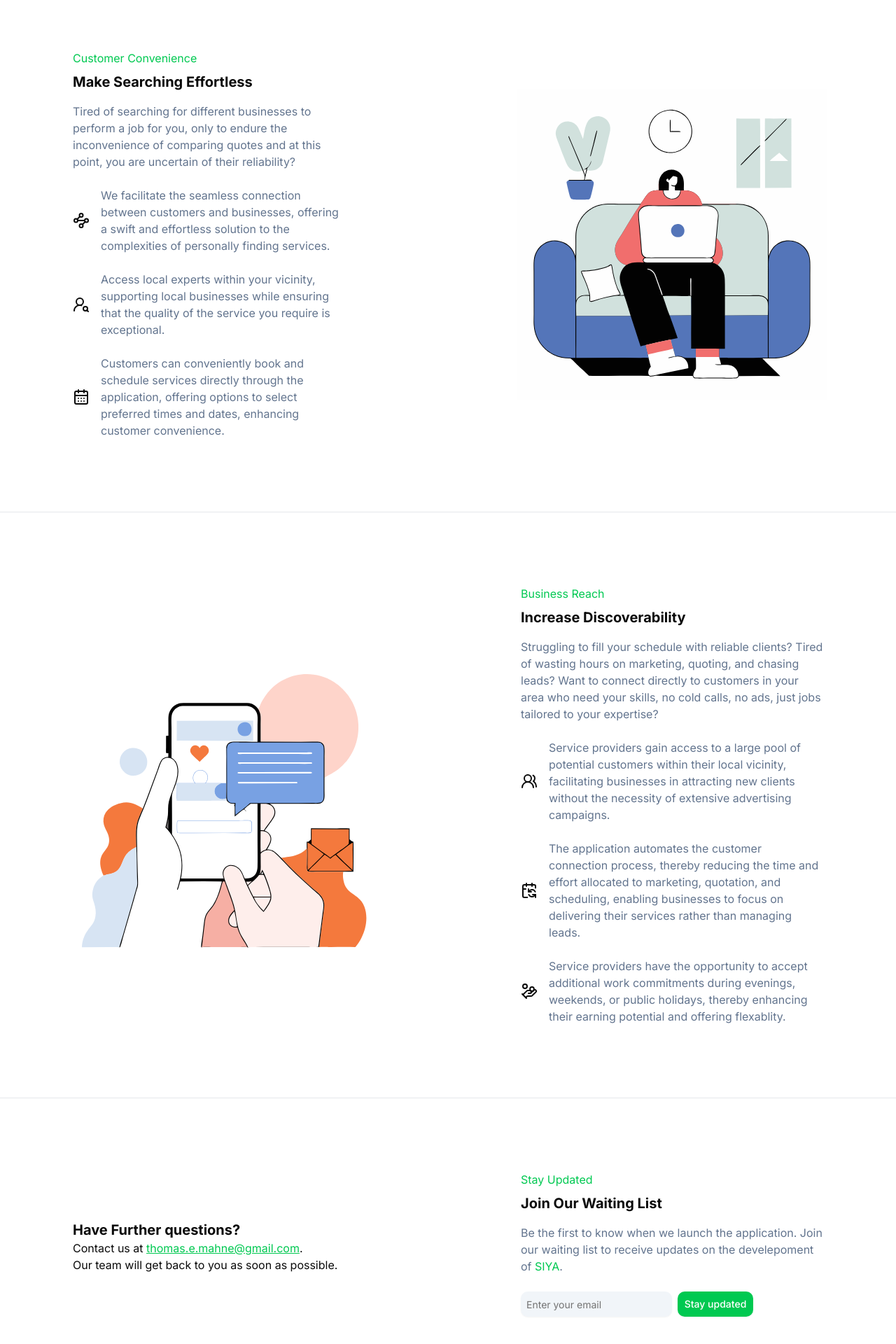
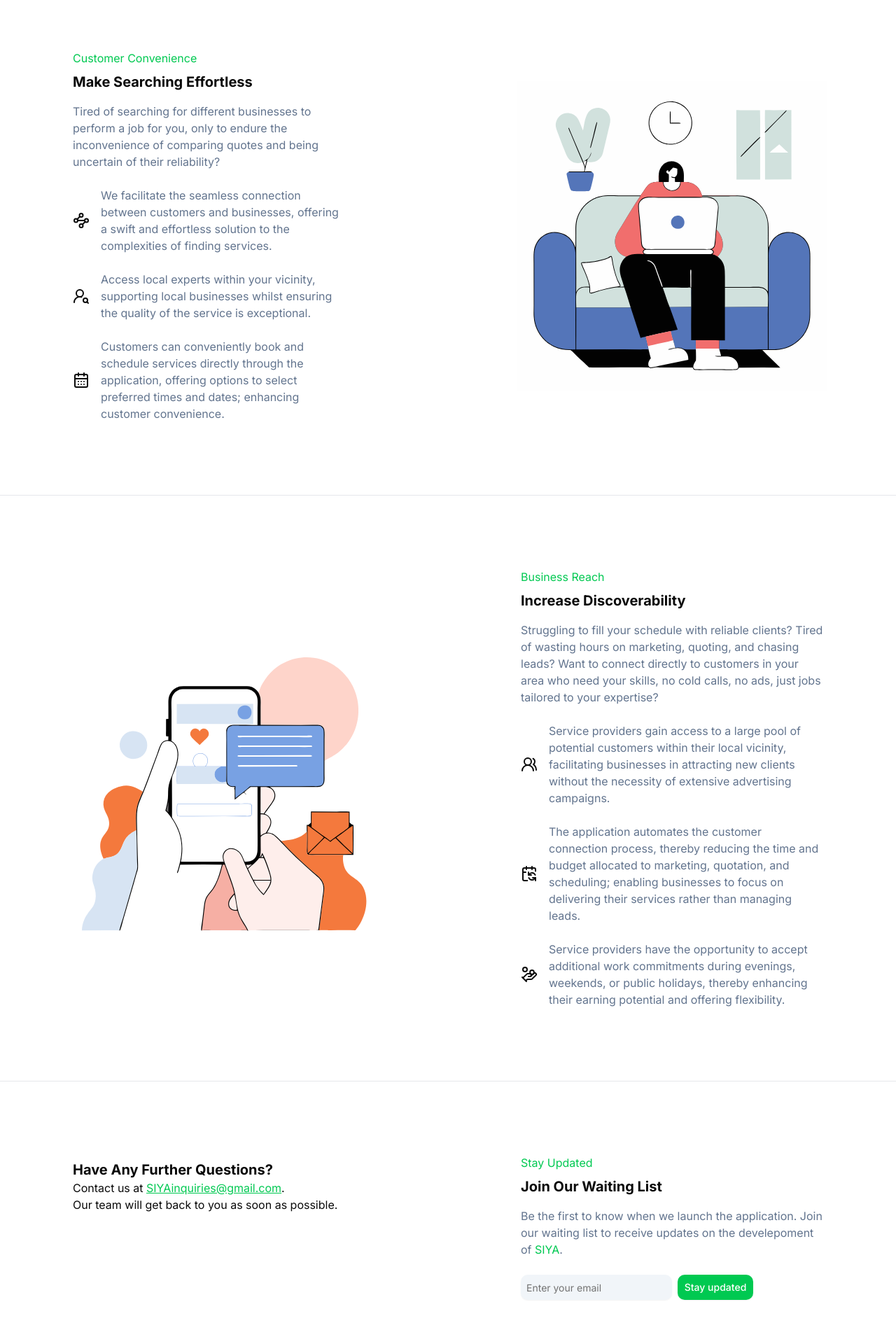
Before and after one commit to thomahn3/siya, a Next.js app in the folder landingpage/: page / in a window 1280 px wide. Shown: the part 676-2596 px from the top of the page at 70% size. Built offline with nearby package versions, Linux system fonts and the light colour scheme.

Commit message:
update landingpage

```diff
--- a/landingpage/app/page.tsx
+++ b/landingpage/app/page.tsx
@@ -1,12 +1,12 @@
-import SubscribeForm from "../components/ui/emailForm";
-import Header from "../components/ui/header";
+import SubscribeForm from "@/components/ui/emailForm";
+import Header from "@/components/ui/header";
 import { Waypoints } from 'lucide-react';
 import { UserRoundSearch } from 'lucide-react';
 import { CalendarDays } from 'lucide-react';
 import { UsersRound } from 'lucide-react';
 import { CalendarSync } from 'lucide-react';
 import { HandCoins } from 'lucide-react';
-import SubscriberCount from "../components/ui/count";
+
 
 export default function Home() {
   return (
@@ -40,29 +40,29 @@ export default function Home() {
       <div className="flex flex-col justify-center items-center w-full">
         <div className="flex flex-col lg:flex-row items-center w-full">
         <div className="p-6 lg:w-1/2">
-          <div className="ml-5 mr-5 lg:ml-20 lg:mr-30"> {/* Make this dynamic for different screen sizes */}
+          <div className="ml-5 mr-5 lg:ml-20 lg:mr-30">
           <p className="text-green-500">Customer Convenience</p>
           <p className="text-xl font-bold mt-2">Make Searching Effortless</p>
           <p className="mt-4 text-slate-500">
-            Tired of searching for different businesses to perform a job for you, only to endure the inconvenience of comparing quotes and at this point, you are uncertain of their reliability?
+            Tired of searching for different businesses to perform a job for you, only to endure the inconvenience of comparing quotes and being uncertain of their reliability?
           </p>
           <div className="mt-6 space-y-6 flex flex-col">
             <div className="flex flex-row items-start">
             <Waypoints size={24} strokeWidth={2} className="mr-4 flex-none place-self-center" />
             <p className="text-slate-500">
-              We facilitate the seamless connection between customers and businesses, offering a swift and effortless solution to the complexities of personally finding services.
+              We facilitate the seamless connection between customers and businesses, offering a swift and effortless solution to the complexities of finding services.
             </p>
             </div>
             <div className="flex flex-row items-start">
             <UserRoundSearch size={24} strokeWidth={2} className="mr-4 flex-none place-self-center" />
             <p className="text-slate-500">
-              Access local experts within your vicinity, supporting local businesses while ensuring that the quality of the service you require is exceptional.
+              Access local experts within your vicinity, supporting local businesses whilst ensuring the quality of the service is exceptional.
             </p>
             </div>
             <div className="flex flex-row items-start">
             <CalendarDays size={24} strokeWidth={2} className="mr-4 flex-none place-self-center" />
             <p className="text-slate-500">
-              Customers can conveniently book and schedule services directly through the application, offering options to select preferred times and dates, enhancing customer convenience.
+              Customers can conveniently book and schedule services directly through the application, offering options to select preferred times and dates; enhancing customer convenience.
             </p>
             </div>
           </div>
@@ -86,7 +86,7 @@ export default function Home() {
           <p className="text-green-500">Business Reach</p>
           <p className="text-xl font-bold mt-2">Increase Discoverability</p>
           <p className="mt-4 text-slate-500">
-          Struggling to fill your schedule with reliable clients? Tired of wasting hours on marketing, quoting, and chasing leads? Want to connect directly to customers in your area who need your skills, no cold calls, no ads, just jobs tailored to your expertise?
+            Struggling to fill your schedule with reliable clients? Tired of wasting hours on marketing, quoting, and chasing leads? Want to connect directly to customers in your area who need your skills, no cold calls, no ads, just jobs tailored to your expertise?
           </p>
           <div className="mt-6 space-y-6">
             <div className="flex flex-row items-start">
@@ -98,13 +98,13 @@ export default function Home() {
             <div className="flex flex-row items-start">
             <CalendarSync size={24} strokeWidth={2} className="mr-4 flex-none place-self-center" />
             <p className="text-slate-500">
-              The application automates the customer connection process, thereby reducing the time and effort allocated to marketing, quotation, and scheduling, enabling businesses to focus on delivering their services rather than managing leads.
+              The application automates the customer connection process, thereby reducing the time and budget allocated to marketing, quotation, and scheduling; enabling businesses to focus on delivering their services rather than managing leads.
             </p>
             </div>
             <div className="flex flex-row items-start">
             <HandCoins size={24} strokeWidth={2} className="mr-4 flex-none place-self-center" />
             <p className="text-slate-500">
-              Service providers have the opportunity to accept additional work commitments during evenings, weekends, or public holidays, thereby enhancing their earning potential and offering flexablity.
+              Service providers have the opportunity to accept additional work commitments during evenings, weekends, or public holidays, thereby enhancing their earning potential and offering flexibility.
             </p>
             </div>
           </div>
@@ -113,13 +113,14 @@ export default function Home() {
         </div>
       </div>
       </section>
+
       <section className="py-10 lg:py-20 border-t border-gray-200">
         <div className="flex flex-col justify-center items-center w-full">
-          <div className="flex flex-col lg:flex-row items-center w-full">
+          <div className="flex flex-col lg:flex-row w-full">
             <div className="p-6 lg:w-1/2 order-last lg:order-first">
               <div className="ml-5 mr-5 lg:ml-20 lg:mr-20">
-                <p className="text-xl font-bold mt-2">Have Further questions?</p>
-                <p>Contact us at <a href="mailto:thomas.e.mahne@gmail.com" className="underline text-green-500">thomas.e.mahne@gmail.com</a>.</p>
+                <p className="text-xl font-bold mt-2">Have Any Further Questions?</p>
+                <p>Contact us at <a href="mailto:SIYAinquiries@gmail.com" className="underline text-green-500">SIYAinquiries@gmail.com</a>.</p>
                 <p>Our team will get back to you as soon as possible.</p>
               </div>
             </div>
```
Also changed, not shown: 1 other file (tests, documents, lock files or other folders).
